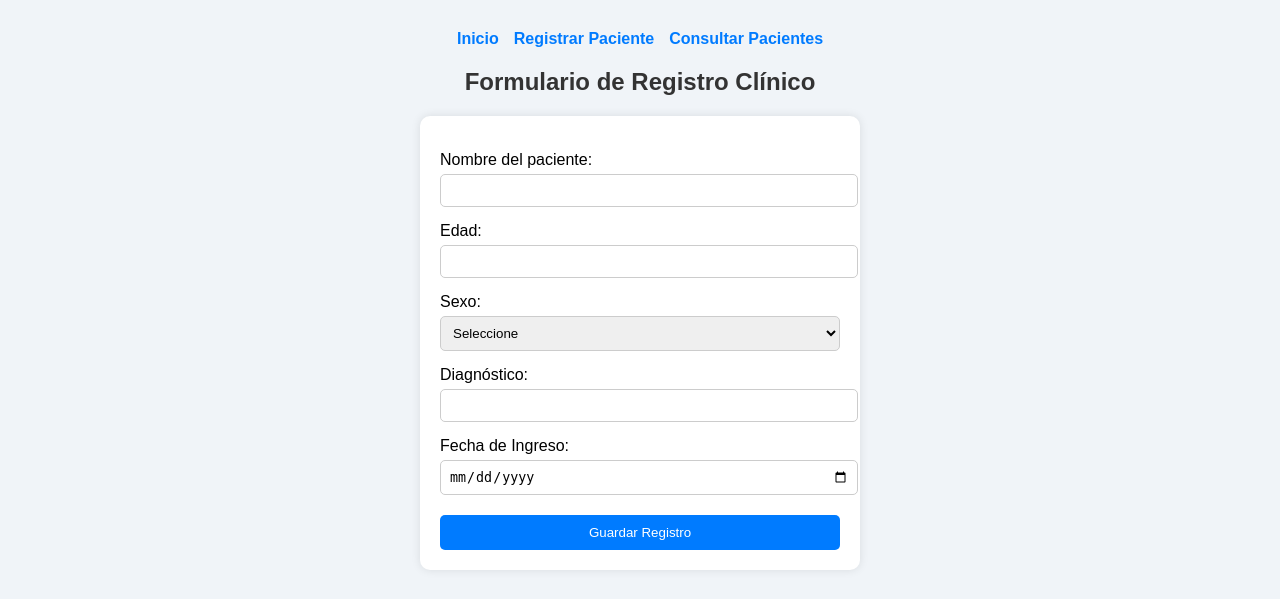
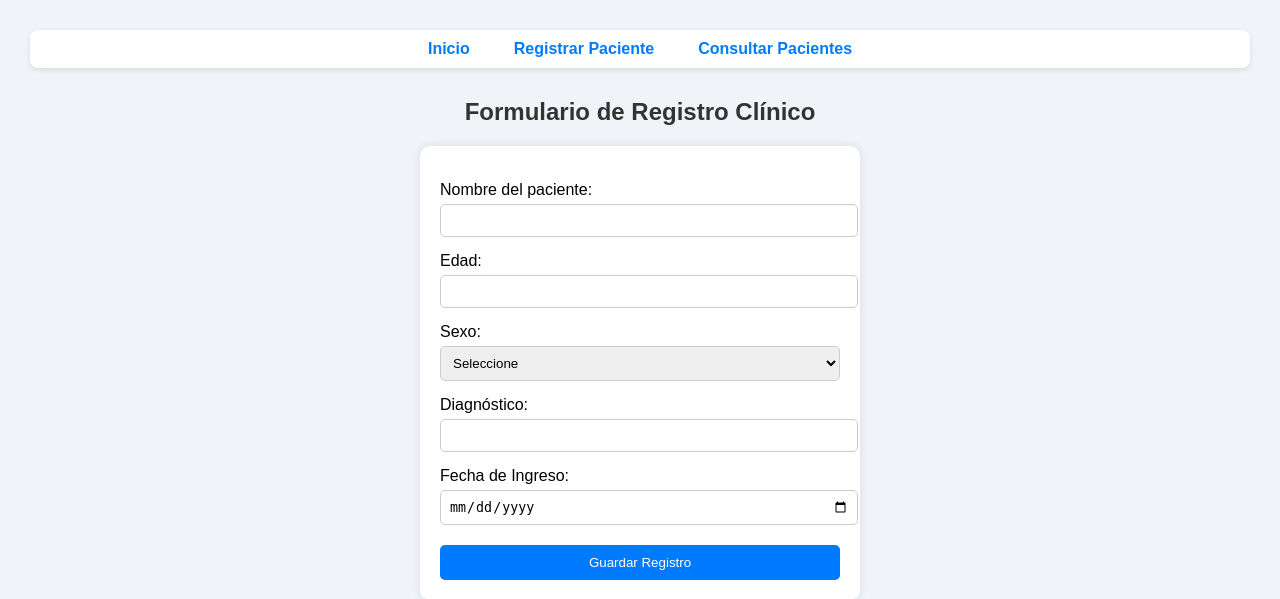
Before and after one commit to Datzu712/idk-ambiente-web, a PHP site: page /frontEnd/registro.html in a window 1280 px wide. Shown: the top 599 px of the page. Run offline with PHP 8.4, Linux system fonts and the light colour scheme.

Commit message:
Update style.css

```diff
--- a/frontEnd/css/style.css
+++ b/frontEnd/css/style.css
@@ -46,26 +46,29 @@ button:hover {
   background-color: #0056b3;
 }
 
-
+/* Estilo para la navegación */
 nav ul {
   list-style: none;
   padding: 0;
+  margin: 0 0 30px 0;
   display: flex;
-  gap: 15px;
   justify-content: center;
-  margin-bottom: 20px;
-}
-
-nav li {
-  display: inline;
+  gap: 20px;
+  background-color: #ffffff;
+  border-radius: 8px;
+  padding: 10px 0;
+  box-shadow: 0 2px 5px rgba(0,0,0,0.1);
 }
 
 nav a {
   text-decoration: none;
   color: #007BFF;
   font-weight: bold;
+  padding: 8px 12px;
+  border-radius: 5px;
 }
 
 nav a:hover {
-  text-decoration: underline;
+  background-color: #007BFF;
+  color: white;
 }
```
